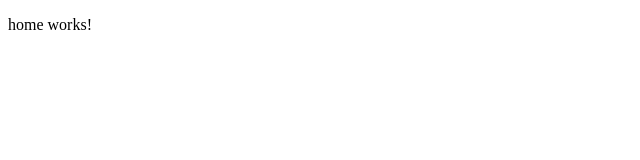
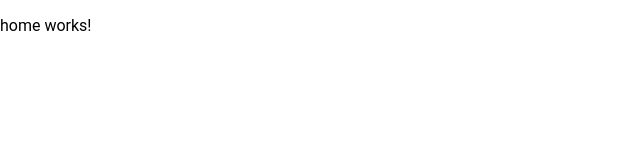
Before and after one commit to rare2400/projekt-ts, an Angular app: page /Hem in a window 1280 px wide. Shown: the top 160 px of the page, without its empty margins (0-640 px from the left). Built offline with nearby package versions, Linux system fonts and the light colour scheme.

Commit message:
Styles från Material

```diff
--- a/src/styles.css
+++ b/src/styles.css
@@ -1 +1,2 @@
-/* You can add global styles to this file, and also import other style files */
+html, body { height: 100%; }
+body { margin: 0; font-family: Roboto, "Helvetica Neue", sans-serif; }
```
